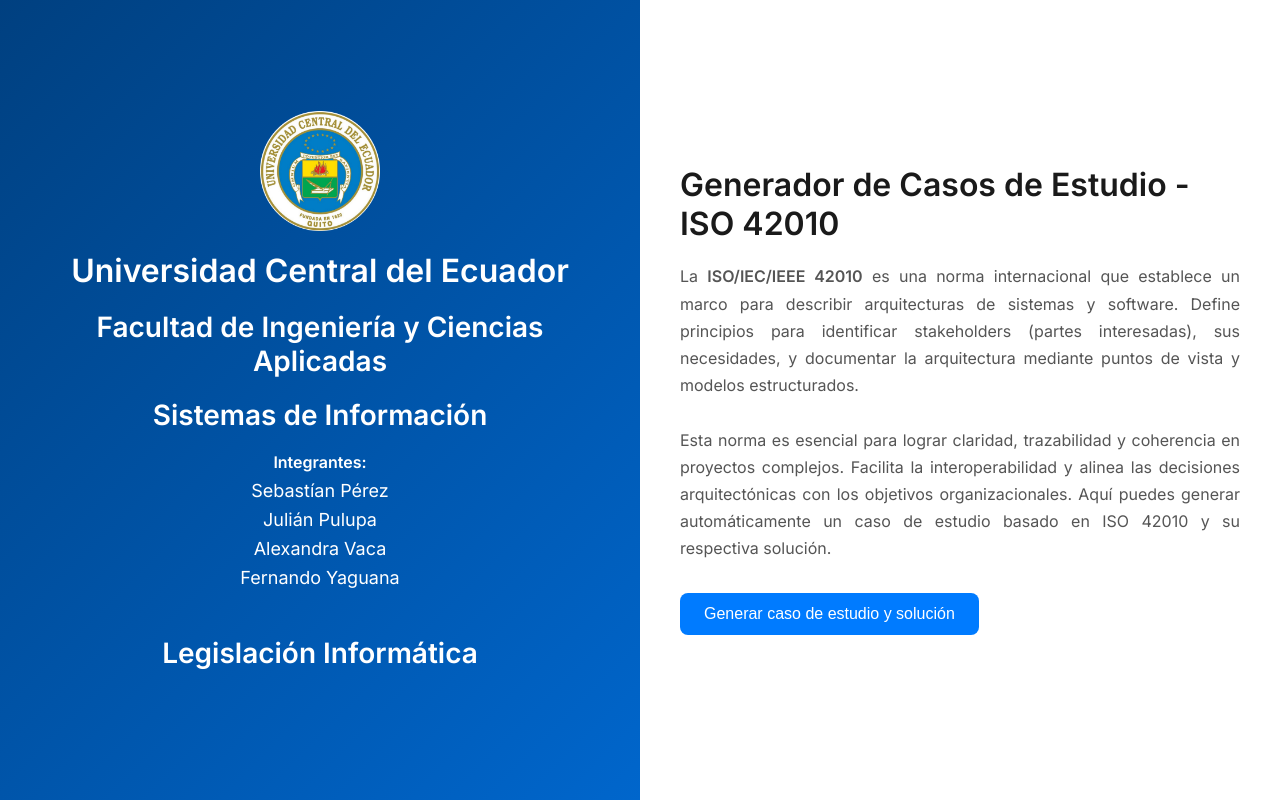
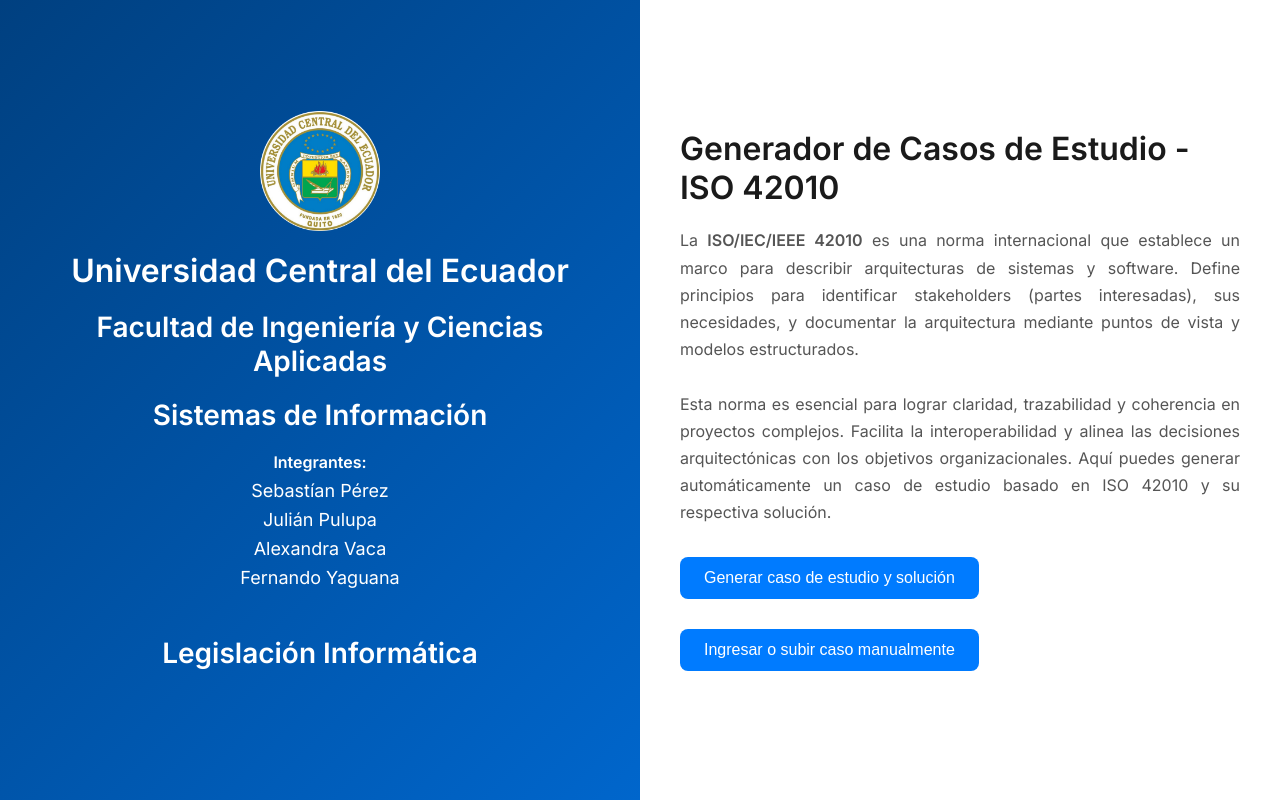
Before and after one commit to alwxav98/iso42010, a Flask app: page / in a window 1280 px wide. Run offline with Flask 3, Linux system fonts and the light colour scheme.

Commit message:
Update index.html

```diff
--- a/templates/index.html
+++ b/templates/index.html
@@ -140,6 +140,11 @@
             <form method="POST" action="/generar">
                 <button type="submit">Generar caso de estudio y solución</button>
             </form>
+            <br>
+            <form method="GET" action="/manual" style="margin-top: 10px;">
+                <button type="submit">Ingresar o subir caso manualmente</button>
+            </form>
+
         </div>
     </div>
 </body>
```
